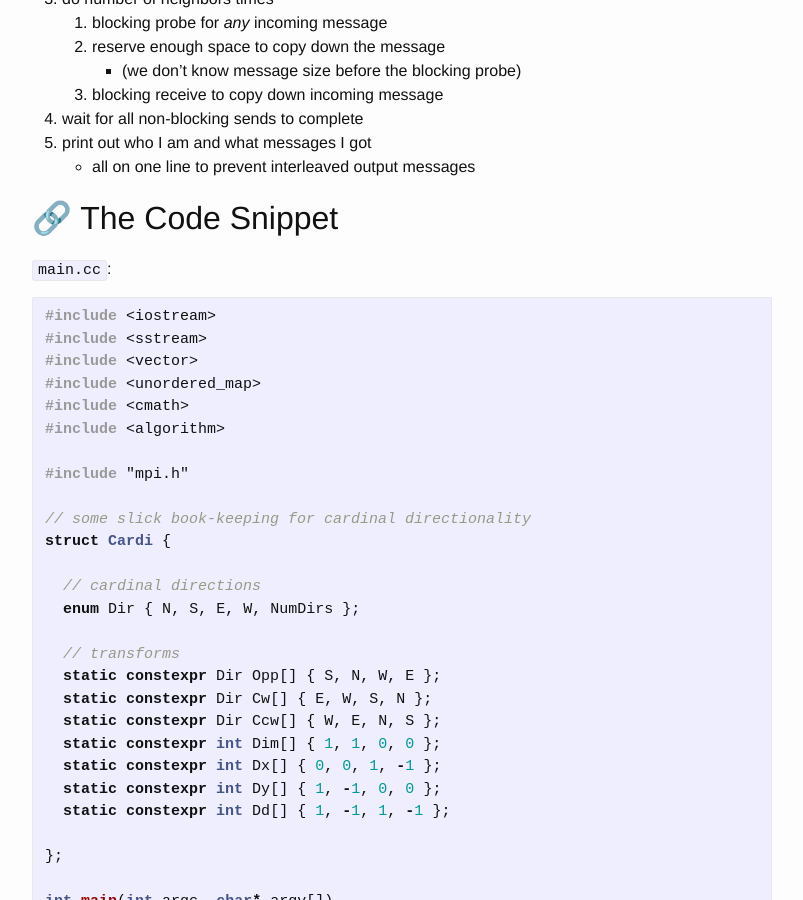
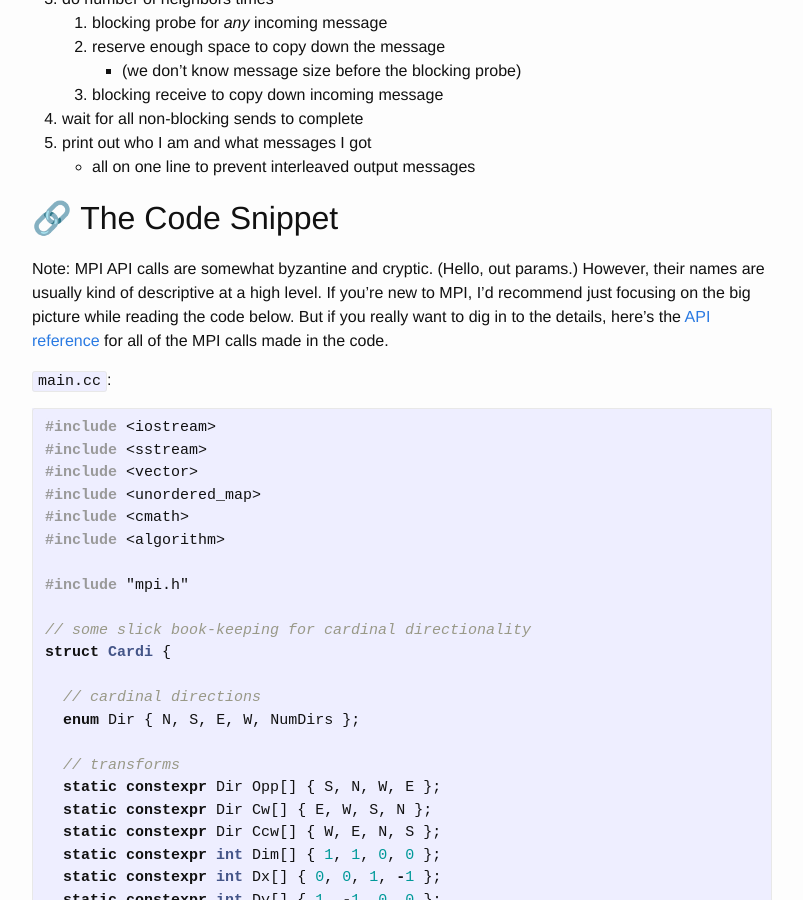
Before and after one commit to mmore500/mmore500.github.io, a Jekyll site: the page built from _posts/2019-11-15-mpi-example.md, in a window 1280 px wide and 900 px high, scrolled down 1927 px. Shown: the whole window, without its empty margins (238-1041 px from the left). Built offline with Jekyll 4.4.1, drawn with Linux system fonts in a browser that asks for light colours; emoji names are drawn with the system emoji font; comment, search, counter and statistics services are not loaded.

Commit message:
Add disclaimer suggested by @amlalejini

````diff
--- a/_posts/2019-11-15-mpi-example.md
+++ b/_posts/2019-11-15-mpi-example.md
@@ -46,6 +46,12 @@ Each MPI process performs the following steps.
     * all on one line to prevent interleaved output messages
 
 ## The Code Snippet
+
+Note: MPI API calls are somewhat byzantine and cryptic.
+(Hello, out params.)
+However, their names are usually kind of descriptive at a high level.
+If you're new to MPI, I'd recommend just focusing on the big picture while reading the code below.
+But if you really want to dig in to the details, here's the [API reference](https://www.mpich.org/static/docs/latest/www3/) for all of the MPI calls made in the code.
 
 `main.cc`:
 ```c++
````
